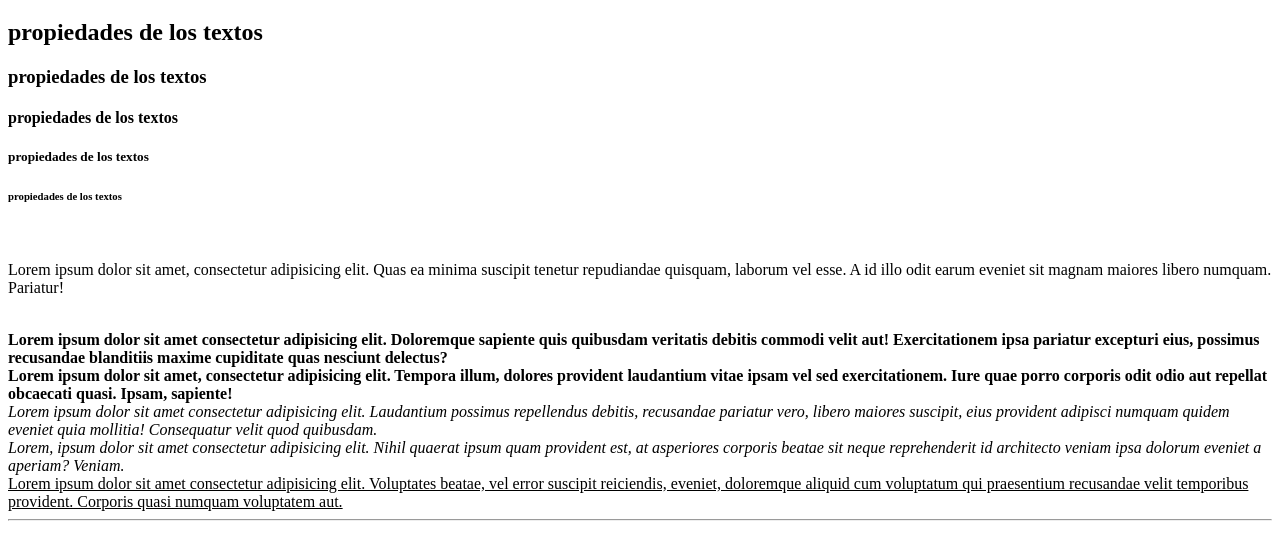
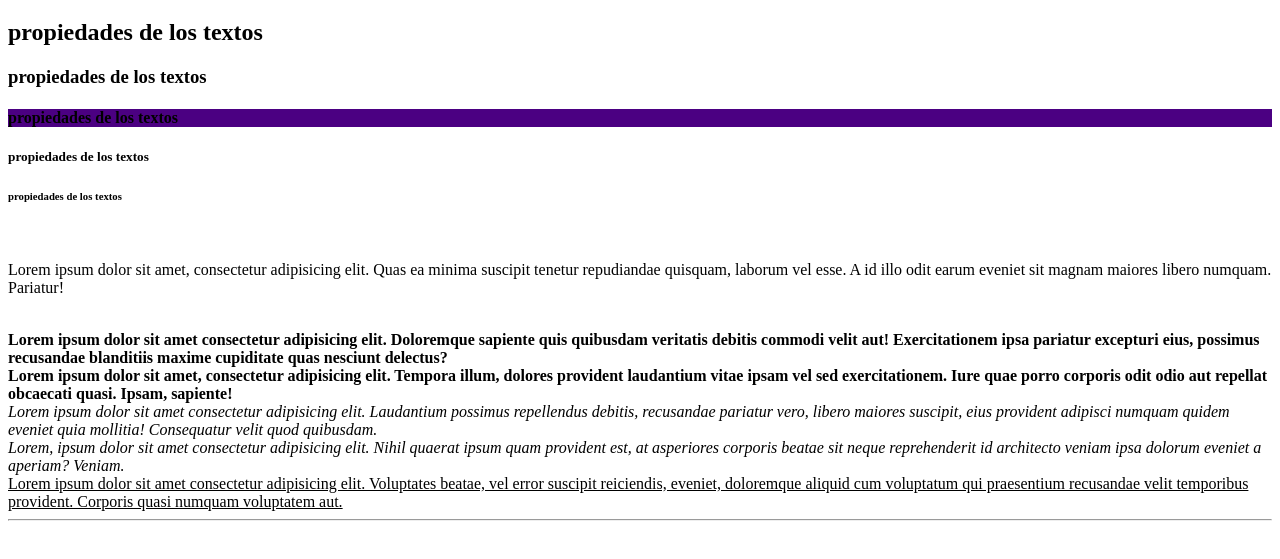
Before and after one commit to SantiagoGomezDuque/html, a plain HTML site: page index.html in a window 1280 px wide. Shown: the part 61-620 px from the top of the page. Drawn offline with Linux system fonts and the light colour scheme.

Commit message:
Modificación h4

```diff
--- a/style.css
+++ b/style.css
@@ -1,3 +1,7 @@
 h1{
     color: mediumvioletred;
 }
+
+h4{
+    background-color: indigo;
+}
```
